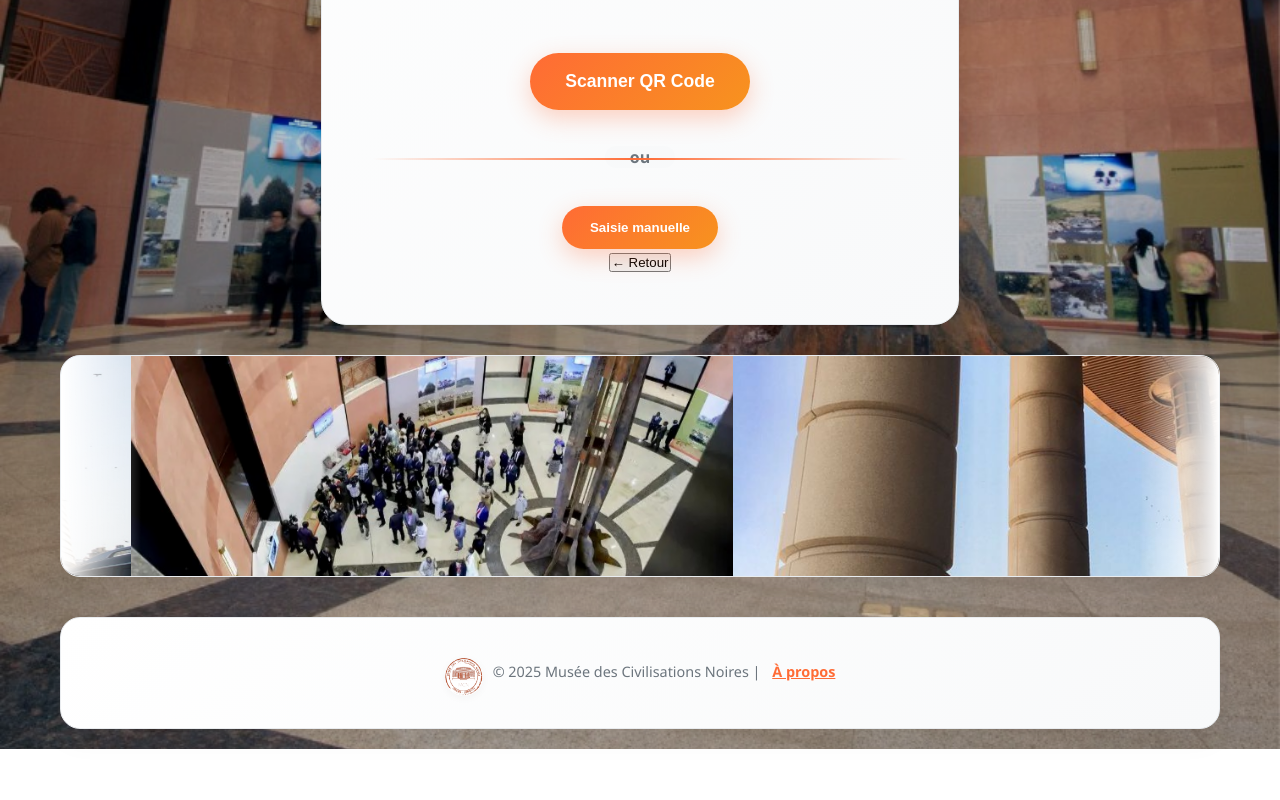
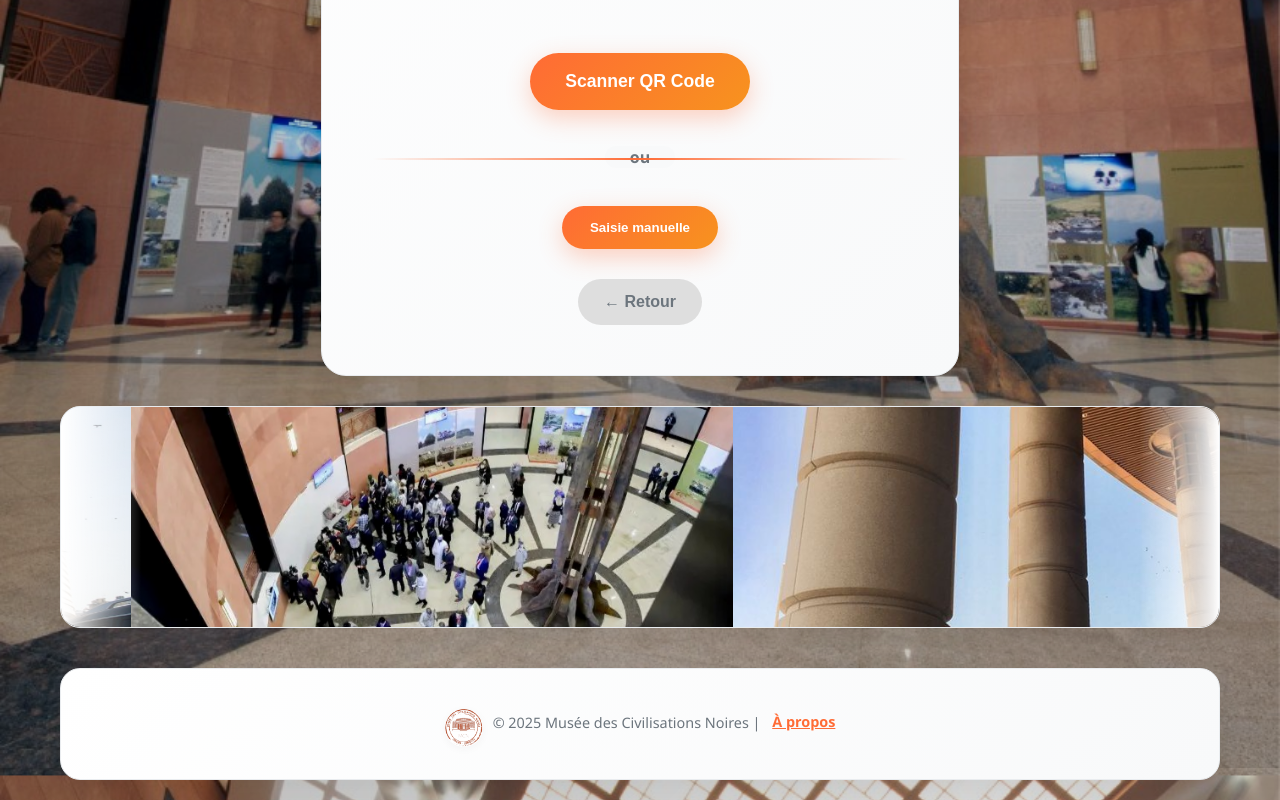
Before and after one commit to kebe199/musee, a React (Create React App) app in the folder frontend/: page /scan in a window 1280 px wide. Shown: the part 832-1632 px from the top of the page. Before the commit the page ends 1581 px from the top, so only its background shows below. Built offline with nearby package versions, Linux system fonts and the light colour scheme.

Commit message:
bouton retour scan avec du css

```diff
--- a/frontend/src/App.css
+++ b/frontend/src/App.css
@@ -786,6 +786,51 @@ header > .desktop-only .nav-link { animation: navEnter 0.45s ease-out 0.22s both
   animation: fadeInUp 0.8s ease-out;
 }
 
+.scan-footer {
+  margin-top: 30px;
+  text-align: center;
+}
+
+.back-button {
+  display: inline-block;
+  color: #6c757d;
+  text-decoration: none;
+  font-weight: 600;
+  padding: 12px 24px;
+  border-radius: 25px;
+  background: #dedede;
+  border: 2px solid transparent;
+  transition: all 0.3s ease;
+  position: relative;
+  overflow: hidden;
+  cursor: pointer;
+  font-size: 1rem;
+}
+
+.back-button::after {
+  content: '';
+  position: absolute;
+  left: 20px;
+  right: 20px;
+  bottom: 8px;
+  height: 2px;
+  background: #ff6b35;
+  transform: scaleX(0);
+  transform-origin: left;
+  transition: transform 0.25s ease;
+}
+
+.back-button:hover {
+  color: #ff6b35;
+  background: rgba(255,107,53,0.1);
+  transform: translateY(-2px);
+  box-shadow: 0 5px 15px rgba(255,107,53,0.2);
+}
+
+.back-button:hover::after {
+  transform: scaleX(1);
+}
+
 .scan-header h1 {
   color: #2c3e50;
   font-size: 2.5rem;
```
